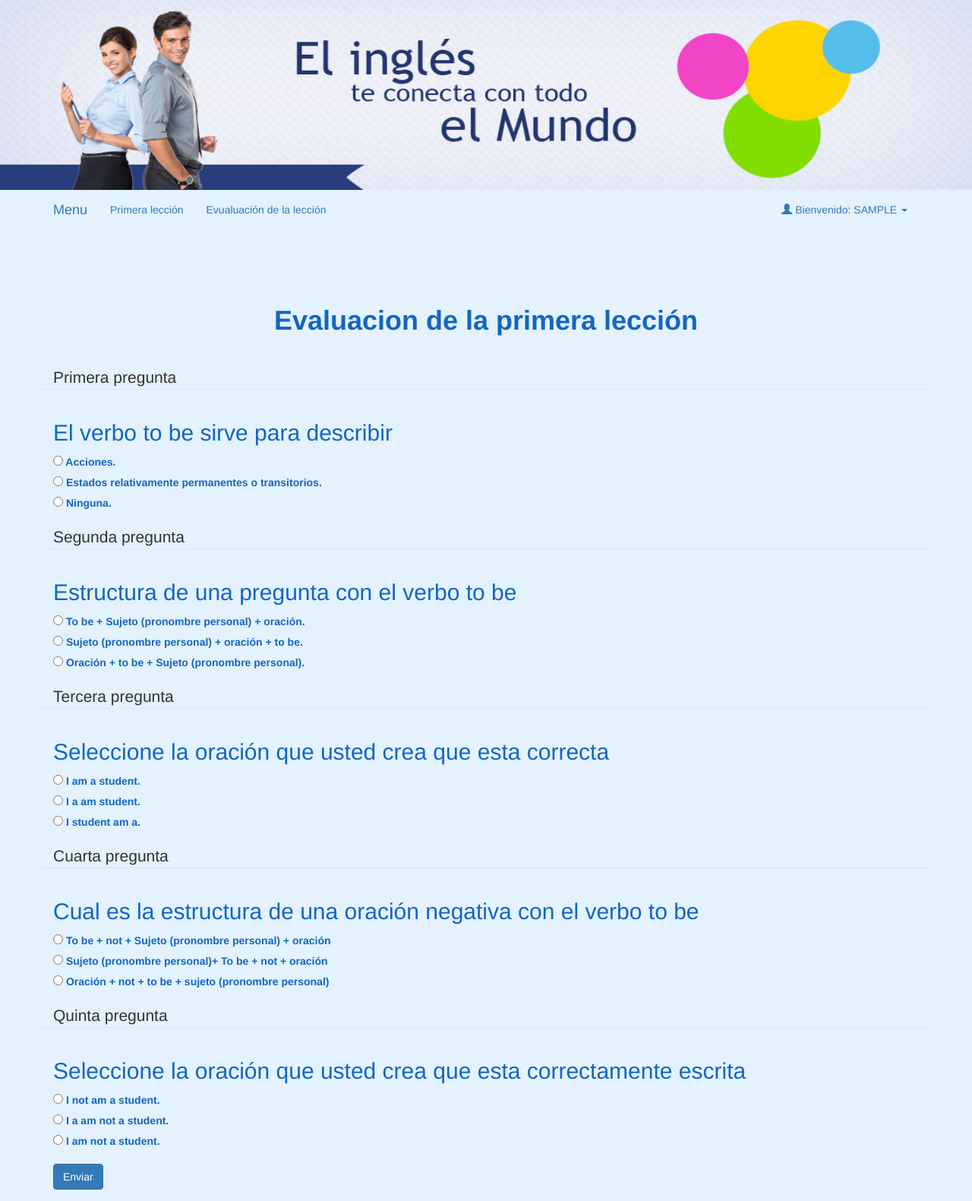
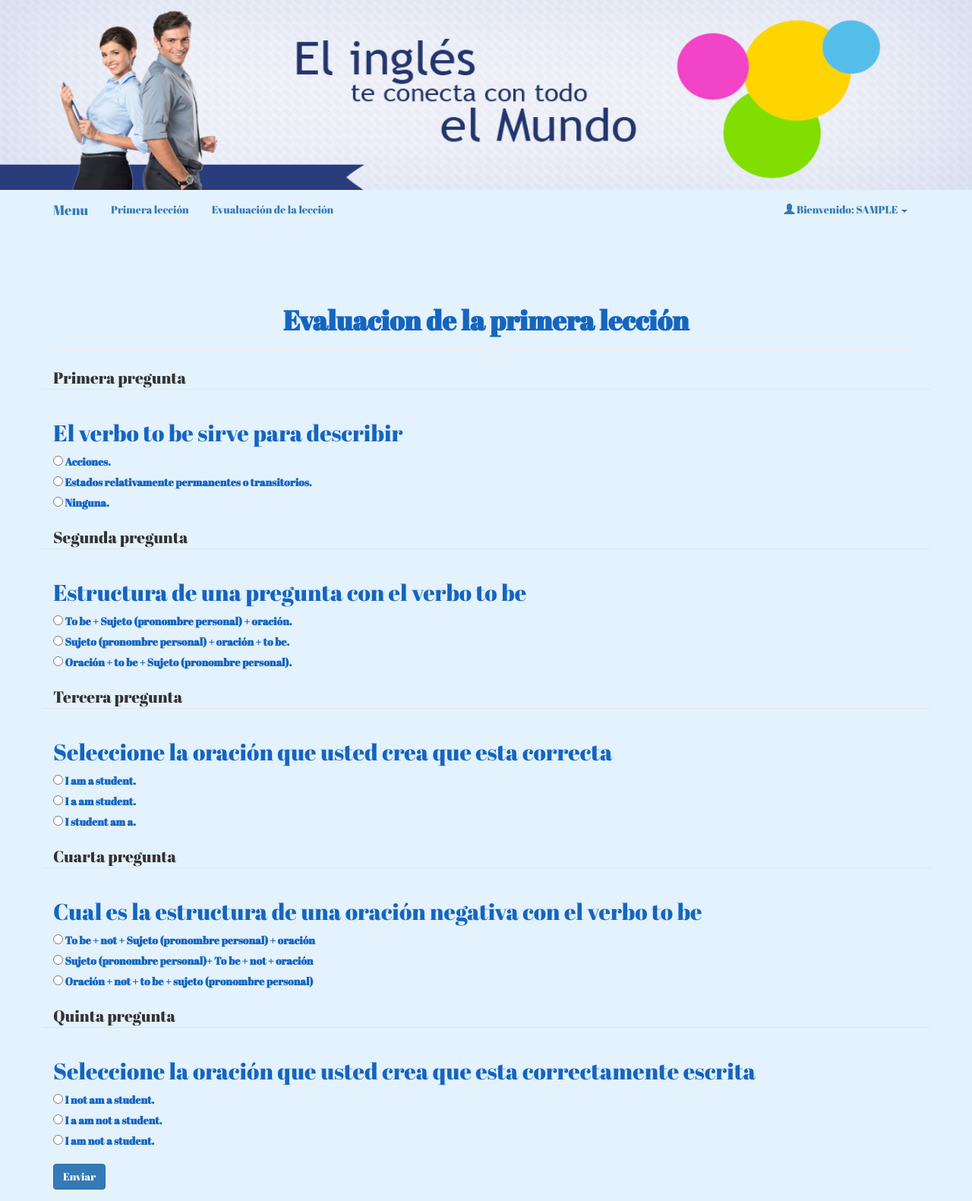
Before and after one commit to jsgf93/VisualDisabilities, a PHP site: page /evaluacionCurso.php in a window 1280 px wide. Shown: the whole page at 76% size. Run offline with PHP 8.4, Linux system fonts and the light colour scheme; the visitor is signed in with stand-in values (Sample User, id 1); data that the repository does not hold is empty.

Commit message:
adapter update and adding fonts style

```diff
--- /dev/null
+++ b/prototype/Discapacidades.css
@@ -0,0 +1,24 @@
+@charset "utf-8";
+
+#sinDiscapacidad{
+    background-color: #E3F2FD;
+    color: #1565C0;
+    font-family: 'Abril Fatface', cursive;
+}
+
+#daltonismo {
+    background-color: white;
+    color: black;
+    font-family: 'Acme', sans-serif;
+}
+#ceguera {
+    background-color: white;
+    color: black;
+    font-family: 'Noticia Text', serif;
+}
+#visionBorrosa {
+    font-size: 28px;
+    background-color: white;
+    color: black;
+    font-family: 'Archivo Black', sans-serif;
+}
--- a/prototype/dbconnect.php
+++ b/prototype/dbconnect.php
@@ -6,7 +6,7 @@
 
 	define('DBHOST', 'localhost');
 	define('DBUSER', 'root');
-	define('DBPASS', 'root');
+	define('DBPASS', 'angel');
 	define('DBNAME', 'dbtest');
 
 	$conn = mysql_connect(DBHOST,DBUSER,DBPASS);
--- a/prototype/evaluacionCurso.php
+++ b/prototype/evaluacionCurso.php
@@ -11,48 +11,25 @@ if( !isset($_SESSION['user']) ) {
 }
 // select loggedin users detail
 $res=mysql_query("SELECT * FROM users WHERE userId=".$_SESSION['user']);
-$userRow=mysql_fetch_array($res);
-$respuesta1;
-$respuesta2;
-$respuesta3;
-$respuesta4;
-$respuesta5;
-?>
+$userRow=mysql_fetch_array($res);?>
     <!DOCTYPE html>
     <html lang="es">
     <head>
         <meta http-equiv="Content-Type" content="text/html; charset=utf-8" />
-        <style>
-            .daltonismo {
-                background-color: white;
-                color: black;
-            }
-            .ceguera {
-                background-color: white;
-                color: black;
-            }
-            .visionBorrosa {
-                font-size: 28px;
-                background-color: white;
-                color: black;
-            }
-            .sinDiscapacidad, r1 {
-                background-color: #00BCD4;
-                color: red;
-            }
-            .sinDiscapacidad{
-                            background-color: #E3F2FD;
-                            color: #1565C0;
-                        }
-        </style>
-        <title>Bienvenido - <?php echo $userRow['userName']; ?></title>
+        <meta http-equiv="Content-Type" content="text/html; charset=utf-8" />
+        <link href="https://fonts.googleapis.com/css?family=Abril+Fatface" rel="stylesheet">
+        <link href="https://fonts.googleapis.com/css?family=Archivo+Black" rel="stylesheet">
+        <link href="https://fonts.googleapis.com/css?family=Acme" rel="stylesheet">
+        <link href="https://fonts.googleapis.com/css?family=Noticia+Text" rel="stylesheet">
+        <link rel="stylesheet" href="Discapacidades.css" type="text/css" />
+        <link rel="stylesheet" href="style.css" type="text/css" />
         <link rel="stylesheet" href="assets/css/bootstrap.min.css" type="text/css"  />
-        <link rel="stylesheet" href="style.css" type="text/css" />
         <script src="assets/jquery-1.11.3-jquery.min.js"></script>
         <script src="assets/js/bootstrap.min.js"></script>
 
+        <title>Bienvenido - <?php echo $userRow['userName']; ?></title>
     </head>
-    <body class="<?php echo adapter($userRow['userDis']);?>">
+    <body id="<?php echo adapter($userRow['userDis']);?>">
     <div >
         <img id="banner" src="assets/img/inglesFuturo.jpg" alt="Hombre y mujer ejecutivos a lado de un texto que dice: El inglés te conecta con el mundo" height="250">
     </div>
```
Also changed, not shown: prototype/curso.php (+10 -22 lines), prototype/home.php (+7 -24 lines), prototype/style.css (line endings or trailing spaces).
